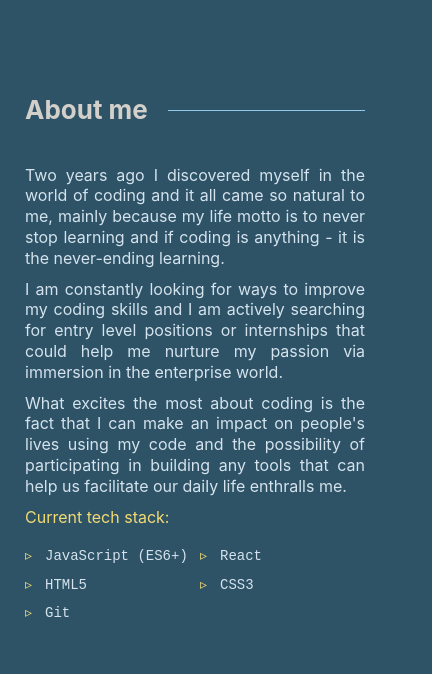
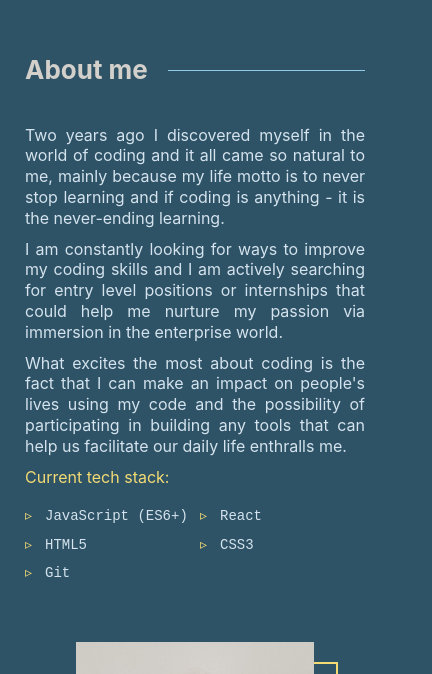
Before and after one commit to andjared/portfolio, a React (Create React App) app: page / in a window 390 px wide. Shown: the part 858-1532 px from the top of the page, 432 px wide, since content can reach past the window. Built offline with nearby package versions, Linux system fonts and the light colour scheme.

Commit message:
responsive work section

```diff
--- a/src/components/Work/Work.module.scss
+++ b/src/components/Work/Work.module.scss
@@ -79,4 +79,12 @@
       display: none;
     }
   }
+  @media screen and (max-width: 600px) {
+    .inner {
+      flex-direction: column;
+      .jobs {
+        width: 100%;
+      }
+    }
+  }
 }
--- a/src/styles/styles.scss
+++ b/src/styles/styles.scss
@@ -66,6 +66,12 @@ main {
     margin: 0px auto;
     max-width: 1200px;
     padding: 100px 0px 0px;
+    @media screen and (max-width: 768px) {
+      padding: 80px 0px;
+    }
+    @media screen and (max-width: 480px) {
+      padding: 60px 0px;
+    }
     h2 {
       display: flex;
       align-items: center;
```
